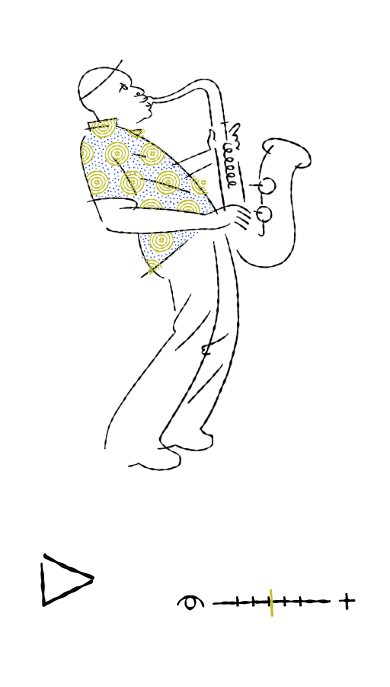
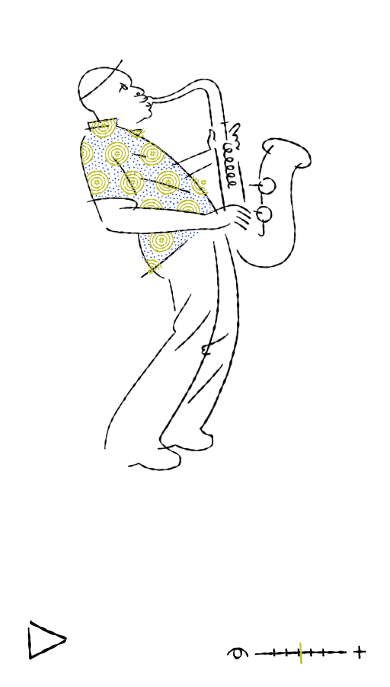
Before and after one commit to muusonda/jazz-station, a plain HTML site: page index.html in a window 390 px wide. Shown: the part 157-844 px from the top of the page. Drawn offline with Linux system fonts and the light colour scheme.

Commit message:
Scale down interface controls on mobile

```diff
--- a/index.html
+++ b/index.html
@@ -152,6 +152,24 @@
       clip: rect(0, 0, 0, 0);
       white-space: nowrap;
       border: 0;
+    }
+    @media (max-width: 600px) {
+      .play-control {
+        width: 58px;
+        bottom: max(18px, env(safe-area-inset-bottom));
+        left: max(18px, env(safe-area-inset-left));
+      }
+      .mood-control {
+        width: clamp(132px, 38vw, 170px);
+        right: max(18px, env(safe-area-inset-right));
+        bottom: max(20px, env(safe-area-inset-bottom));
+      }
+      .audio-status {
+        max-width: min(260px, calc(100vw - 36px));
+        left: max(18px, env(safe-area-inset-left));
+        bottom: calc(max(18px, env(safe-area-inset-bottom)) + 64px);
+        font-size: 11px;
+      }
     }
     @media (prefers-reduced-motion: reduce) {
       .play-control { transition: none; }
```
